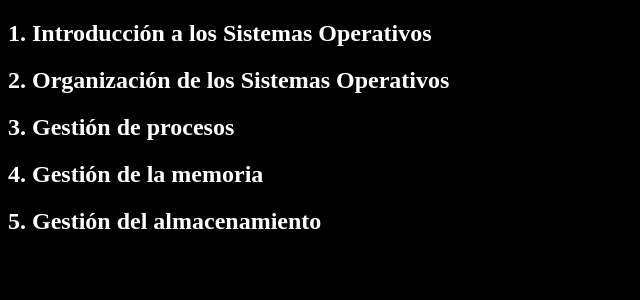
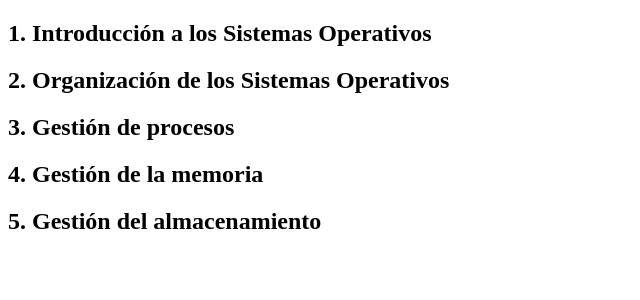
Before and after one commit to dkaerit/SSOO, a Jekyll site: the page built from index.md, in a window 1280 px wide. Shown: the top 300 px of the page, without its empty margins (0-640 px from the left). Built offline with Jekyll 4.4.1, drawn with Linux system fonts in a browser that asks for light colours; our own code applies the rules of GitHub Pages for plain Markdown files.

Commit message:
Update main.css

```diff
--- a/assets/css/main.css
+++ b/assets/css/main.css
@@ -3,8 +3,8 @@
     --bg-dark: #000;
     --color-dark: #fff;
 
-    --bg-light: #000;
-    --color-light: #fff;
+    --bg-light: inherit;
+    --color-light: inherit;
 }
 
 
```
